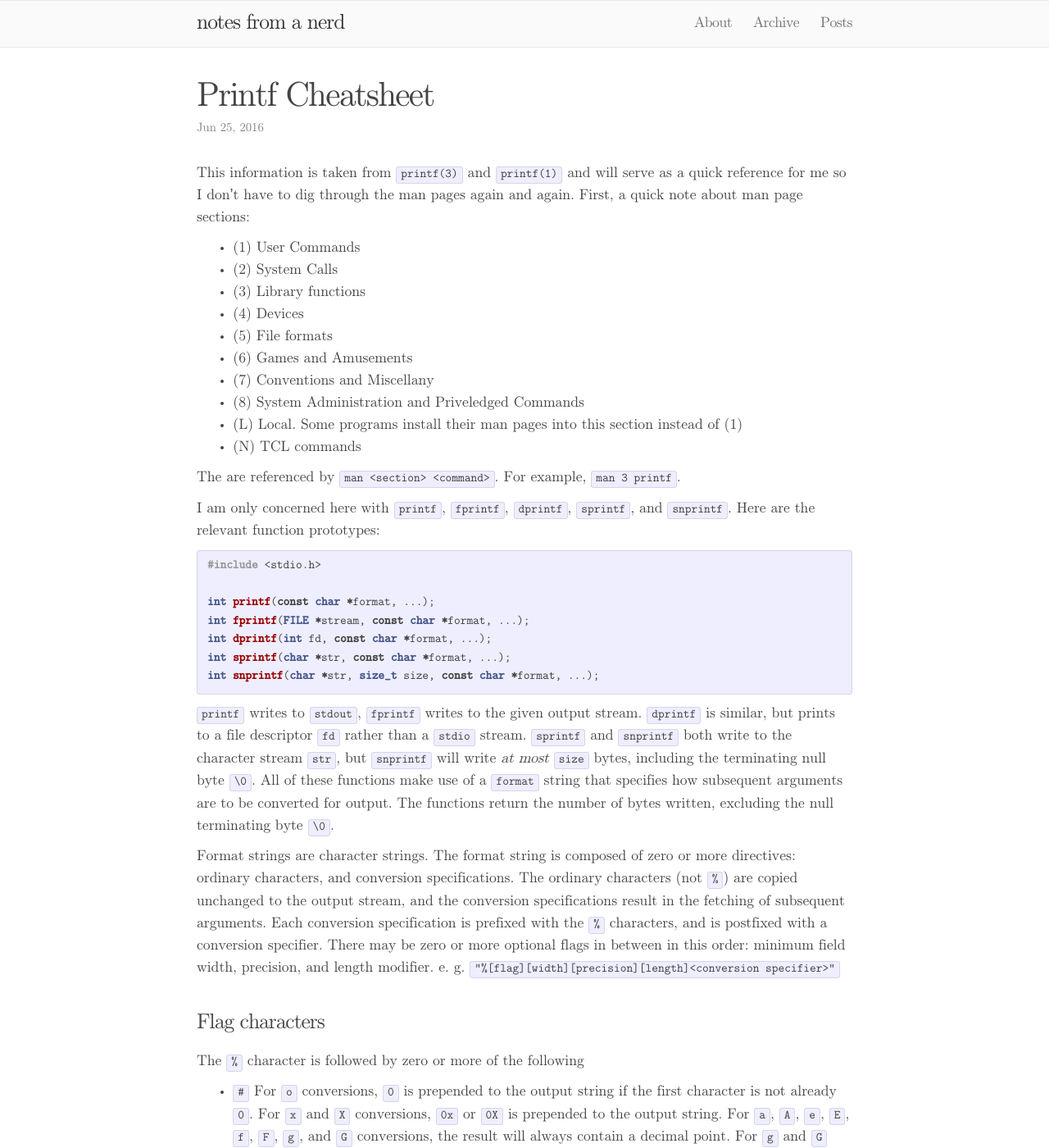
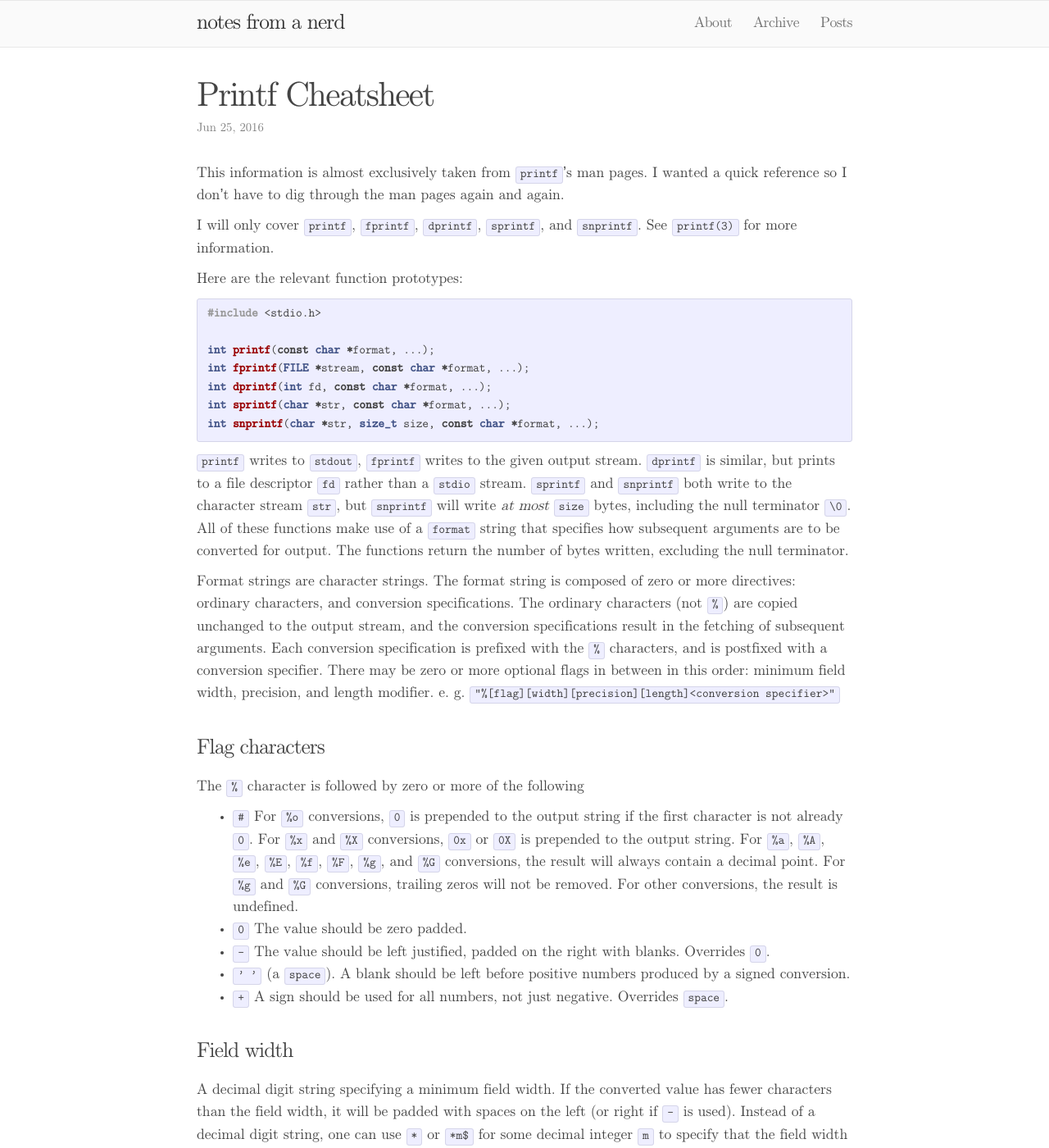
Before and after one commit to Notgnoshi/notgnoshi.github.io, a Jekyll site: the page built from _posts/2016-06-25-printf.md, in a window 1280 px wide and 1400 px high. Shown: the whole window at 82% size. Built offline with Jekyll 4.4.1, drawn with Linux system fonts in a browser that asks for light colours; formulas are drawn with MathJax 3; some of the changed text lies outside the part shown.

Commit message:
fixed spelling, made more clear

```diff
--- a/_posts/2016-06-25-printf.md
+++ b/_posts/2016-06-25-printf.md
@@ -3,22 +3,11 @@ layout: post
 title: Printf Cheatsheet
 ---
 
-This information is taken from `printf(3)` and `printf(1)` and will serve as a quick reference for me so I don't have to dig through the man pages again and again. First, a quick note about man page sections:
+This information is almost exclusively taken from `printf`'s man pages. I wanted a quick reference so I don't have to dig through the man pages again and again.
 
-* (1)     User Commands
-* (2)     System Calls
-* (3)     Library functions
-* (4)     Devices
-* (5)     File formats
-* (6)     Games and Amusements
-* (7)     Conventions and Miscellany
-* (8)     System Administration and Priveledged Commands
-* (L)     Local. Some programs install their man pages into this section instead of (1)
-* (N)     TCL commands
+I will only cover `printf`, `fprintf`, `dprintf`, `sprintf`, and `snprintf`. See `printf(3)` for more information.
 
-The are referenced by `man <section> <command>`. For example, `man 3 printf`.
-
-I am only concerned here with `printf`, `fprintf`, `dprintf`, `sprintf`, and `snprintf`. Here are the relevant function prototypes:
+Here are the relevant function prototypes:
 
 {% highlight c %}
 #include <stdio.h>
@@ -30,61 +19,59 @@ int sprintf(char *str, const char *format, ...);
 int snprintf(char *str, size_t size, const char *format, ...);
 {% endhighlight %}
 
-`printf` writes to `stdout`, `fprintf` writes to the given output stream. `dprintf` is similar, but prints to a file descriptor `fd` rather than a `stdio` stream. `sprintf` and `snprintf` both write to the character stream `str`, but `snprintf` will write *at most* `size` bytes, including the terminating null byte `\0`. All of these functions make use of a `format` string that specifies how subsequent arguments are to be converted for output. The functions return the number of bytes written, excluding the null terminating byte `\0`.
+`printf` writes to `stdout`, `fprintf` writes to the given output stream. `dprintf` is similar, but prints to a file descriptor `fd` rather than a `stdio` stream. `sprintf` and `snprintf` both write to the character stream `str`, but `snprintf` will write *at most* `size` bytes, including the null terminator `\0`. All of these functions make use of a `format` string that specifies how subsequent arguments are to be converted for output. The functions return the number of bytes written, excluding the null terminator.
 
 Format strings are character strings. The format string is composed of zero or more directives: ordinary characters, and conversion specifications. The ordinary characters (not `%`) are copied unchanged to the output stream, and the conversion specifications result in the fetching of subsequent arguments. Each conversion specification is prefixed with the `%` characters, and is postfixed with a conversion specifier. There may be zero or more optional flags in between in this order: minimum field width, precision, and length modifier. e. g. `"%[flag][width][precision][length]<conversion specifier>"`
 
 ### Flag characters
  The `%` character is followed by zero or more of the following
 
- * `#` For `o` conversions, `0` is prepended to the output string if the first character is not already `0`. For `x` and `X` conversions, `0x` or `0X` is prepended to the output string. For `a`, `A`, `e`, `E`, `f`, `F`, `g`, and `G` conversions, the result will always contain a decimal point. For `g` and `G` conversions, trailing zeros will not be removed. For other conversions, the result is undefined.
+ * `#` For `%o` conversions, `0` is prepended to the output string if the first character is not already `0`. For `%x` and `%X` conversions, `0x` or `0X` is prepended to the output string. For `%a`, `%A`, `%e`, `%E`, `%f`, `%F`, `%g`, and `%G` conversions, the result will always contain a decimal point. For `%g` and `%G` conversions, trailing zeros will not be removed. For other conversions, the result is undefined.
  * `0` The value should be zero padded.
  * `-` The value should be left justified, padded on the right with blanks. Overrides `0`.
  * `' '` (a `space`). A blank should be left before positive numbers produced by a signed conversion.
  * `+` A sign should be used for all numbers, not just negative. Overrides `space`.
 
 ### Field width
-A decimal digit string specifying a minimum field width. If the converted value has fewer characters than the field width, it will be padded with spaces on the left (or right if `-` is used). Instead of a decimal digit string, one can use `*` or `*m$` for some decimal integer `m` to spcify that the field width is given in the next argument or in the `m`-th argument.
+A decimal digit string specifying a minimum field width. If the converted value has fewer characters than the field width, it will be padded with spaces on the left (or right if `-` is used). Instead of a decimal digit string, one can use `*` or `*m$` for some decimal integer `m` to specify that the field width is given in the next argument or in the `m`-th argument.
 
 ### Precision
 Precision is specified by a `.` followed by an optional decimal digit string. As with the field width, you can use `*` or `*m$`. if just `.` is given, the precision is assumed to be zero. For non-floating point numbers, the precision gives the minimum number of digits to appear. For floating-point numbers, the precision gives the number of digits to appear after the decimal point. For character strings (`%s`), the precision gives the maximum number of characters to print.
 
 ### Length modifier
-Here, I take "integer conversion" to mean a `d`, `i`, `o`, `u`, `x`, or `X` conversion.
+Here, I take "integer conversion" to mean a `%d`, `%i`, `%o`, `%u`, `%x`, or `%X` conversion.
 
-* `hh` The following integer conversion corresponds to a `signed` or `unsigned char`. Also, a following `n` conversion corresponds to a pointer to a `signed char`.
-* `h` The following integer conversion corresponds to a `short int` or `unsigned short int`. Also, a following `n` conversion corresponds to a pointer to a `short int`.
-* `l` The following integer conversion corresponds to a `long int` or `unsigned long int`. A following `n` conversion corresponds to a pointer to a `long int`. A following `c` conversion corresponds to a `wint_t`, and a following `s` conversion corresponds to a `wchar_t`.
-* `ll` The following integer conversion corresponds to a `long long int` or `unsigned long long int`. A following `n` conversion corresponds to a pointer to a `long long int`.
-* `L` The following `a`, `A`, `e`, `E`, `f`, `F`, `g`, or `G` conversion corresponds to a `long double` argument. Synonymous to `ll`.
-* `j` The following integer conversion corresponds to a `intmax_t` or `uintmax_t`, or a following `n` conversion corresponds to a pointer to an `intmax_t`.
-* `z` The following integer conversion corresponds to a `size_t` or `ssize_t`, and a following `n` conversion corresponds to a pointer to a `size_t`.
-* `t` The following integer conversion corresponds to a `ptrdiff_t`, and a following `n` conversion corresponds to a pointer to a `ptrdiff_t`.
+* `hh` The following integer conversion corresponds to a `signed` or `unsigned char`. Also, a following `%n` conversion corresponds to a pointer to a `signed char`.
+* `h` The following integer conversion corresponds to a `short int` or `unsigned short int`. Also, a following `%n` conversion corresponds to a pointer to a `short int`.
+* `l` The following integer conversion corresponds to a `long int` or `unsigned long int`. A following `%n` conversion corresponds to a pointer to a `long int`. A following `%c` conversion corresponds to a `wint_t`, and a following `%s` conversion corresponds to a `wchar_t`.
+* `ll` The following integer conversion corresponds to a `long long int` or `unsigned long long int`. A following `%n` conversion corresponds to a pointer to a `long long int`.
+* `L` The following `%a`, `%A`, `%e`, `%E`, `%f`, `%F`, `%g`, or `%G` conversion corresponds to a `long double` argument. Synonymous to `ll`.
+* `j` The following integer conversion corresponds to a `intmax_t` or `uintmax_t`, or a following `%n` conversion corresponds to a pointer to an `intmax_t`.
+* `z` The following integer conversion corresponds to a `size_t` or `ssize_t`, and a following `%n` conversion corresponds to a pointer to a `size_t`.
+* `t` The following integer conversion corresponds to a `ptrdiff_t`, and a following `%n` conversion corresponds to a pointer to a `ptrdiff_t`.
 
 ### Conversion specifiers
-
-* `d` or `i` A `signed int`
-* `u` An `unsigned int`
-* `o` The `unsigned int` argument is converted to unsigned octal
-* `x` The `unsigned int` argument is converted to unsigned hexadecimal using lowercase `abcdef`
-* `X` Same as above with capital `ABCDEF`
-* `e` Double scientific notation `[-]d.ddde[+,-]dd`. If no precision is specified, it is assumed to be `6`
-* `E` Same as above with a capital `E` to introduce the exponent
-* `f` Double of the form `[-]ddd.ddd`. If no precision is given, it is assumed to be `6`. `[-]inf` or `[-]infinity` will be used to represent infinity, and `nan` for NaN
-* `F` Same as above with `[-]INF` or `[-]INFINITY]` and `NAN`
-* `g` Same as either `e` or `f` depending on the value of the exponent. `e` is used if the exponent is less than `-4` or greater than or equal to the precision
-* `G` Same as above with `E` or `F`
-* `a` Double is converted to hexadecimal using lowercase `abcdef`, `x`, and `p` in the style `[-]0xh.hhhhp[+,-]`
-* `A` Same as above with capital `ABCDEF`, `X`, and `P`
-* `c` If no `l` modifier is present, converts `int` to `unsigned char` and the resulting character is written. If an `l` modifier *is* present, `wint_t` (wide char) is converted to a multibyte sequence
-* `s` If no `l` modifier is present the `const char *` argument is expected to be a pointer to a character array. Characters are written up to (not including) the null byte `\0`. If an `l` modifier *is* present, the `const wchat_t *` argument is expected to be a pointer to an array of wide characters.
-* `p` A pointer argument is printed in hexadecimal (as if by `%#x` or `%#lx`)
-* `n` The number of characters written so far is stored into the integer pointed to by the corresponding argument. That argument shall by an `int *`. No argument is converted. Behavior is undefined if the conversion specification includes any of the optional flags
-* `m` Prints the output of `strerror( errorno )`
-* `%` Prints a literal `%`
+* `%d` or `%i` A `signed int`
+* `%u` An `unsigned int`
+* `%o` The `unsigned int` argument is converted to unsigned octal
+* `%x` The `unsigned int` argument is converted to unsigned hexadecimal using lowercase `abcdef`
+* `%X` Same as above with capital `ABCDEF`
+* `%e` Double scientific notation `[-]d.ddde[+,-]dd`. If no precision is specified, it is assumed to be `6`
+* `%E` Same as above with a capital `E` to introduce the exponent
+* `%f` Double of the form `[-]ddd.ddd`. If no precision is given, it is assumed to be `6`. `[-]inf` or `[-]infinity` will be used to represent infinity, and `nan` for NaN
+* `%F` Same as above with `[-]INF` or `[-]INFINITY]` and `NAN`
+* `%g` Same as either `%e` or `%f` depending on the value of the exponent. `%e` is used if the exponent is less than `-4` or greater than or equal to the precision
+* `%G` Same as above with `%E` or `%F`
+* `%a` Double is converted to hexadecimal using lowercase `abcdef`, `x`, and `p` in the style `[-]0xh.hhhhp[+,-]`
+* `%A` Same as above with capital `ABCDEF`, `X`, and `P`
+* `%c` If no `l` modifier is present, converts `int` to `unsigned char` and the resulting character is written. If an `l` modifier *is* present, `wint_t` (wide char) is converted to a multibyte sequence
+* `%s` If no `l` modifier is present the `const char *` argument is expected to be a pointer to a character array. Characters are written up to the null terminator. If an `l` modifier *is* present, the `const wchar_t *` argument is expected to be a pointer to an array of wide characters.
+* `%p` A pointer argument is printed in hexadecimal (as if by `%#x` or `%#lx`)
+* `%n` The number of characters written so far is stored into the integer pointed to by the corresponding argument. That argument shall be an `int *`. No argument is converted. Behavior is undefined if the conversion specification includes any of the optional flags
+* `%m` Prints the output of `strerror( errorno )`. Does not take an argument.
+* `%%` Prints a literal `%`
 
 ### Special characters
-
 * `\"` A literal double quote
 * `\\` A literal backslash
 * `\a` Alert, or Bell
@@ -101,15 +88,3 @@ Here, I take "integer conversion" to mean a `d`, `i`, `o`, `u`, `x`, or `X` conv
 * `\uHHHH` Unicode character with hex value HHHH (4 digits)
 * `\UHHHHHHHH` Unicode character with hex value HHHHHHHH (8 digits)
 * `%%` A literal `%`
-* `%b` Argument is printed with `\` escapes interpreted
-* `%q` Argument is printed in a format that can be reused as shell input, escaping non-printable characters with the proposed POSIX `$''` syntax
-
-### Examples
-
-To print $$\pi$$ to five decimal places:
-
-{% highlight c %}
-#include <math.h>
-#include <stdio.h>
-fprintf(stdout, "pi = %.5f\n", 4 * atan(1.0));
-{% endhighlight %}
```
